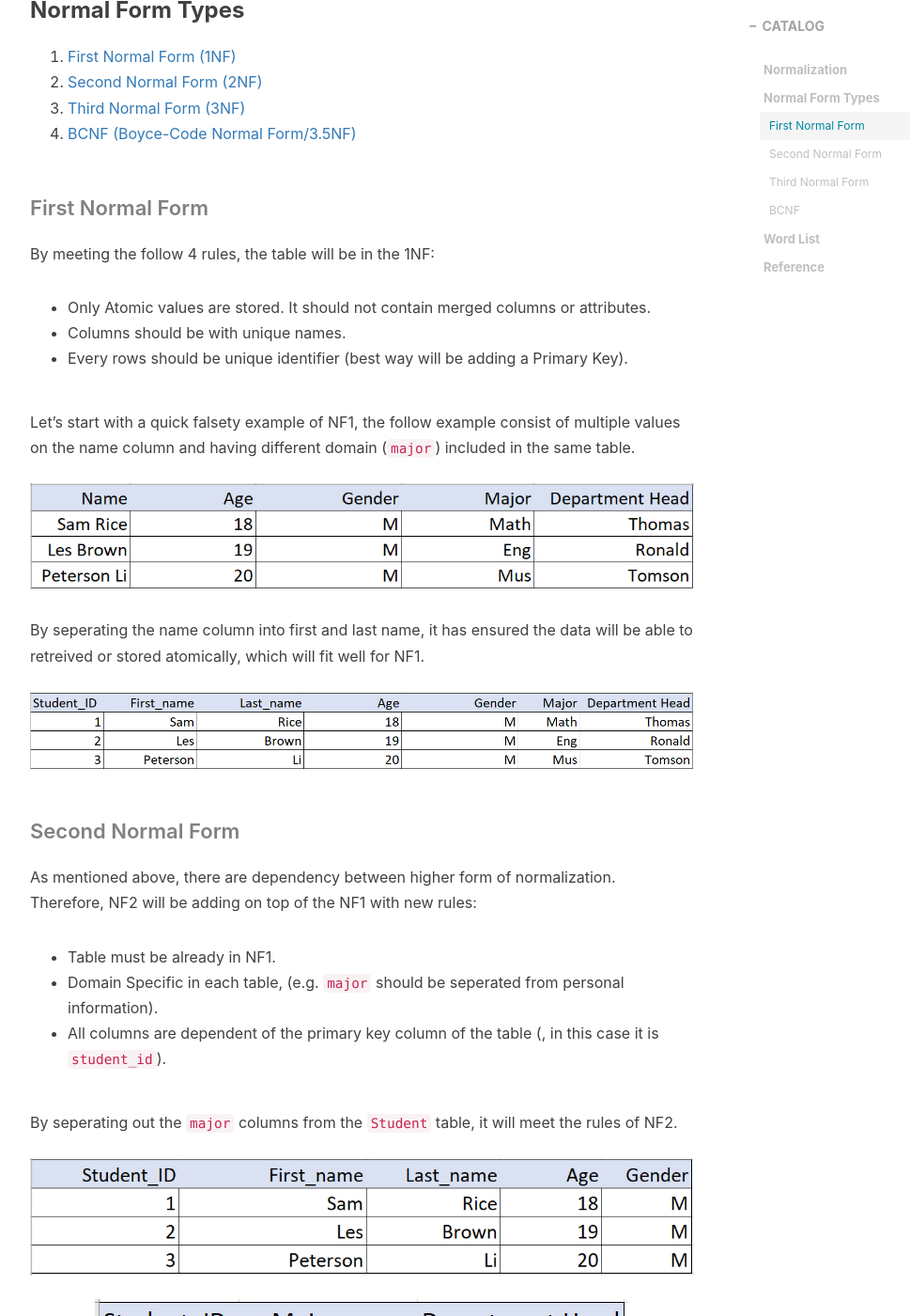
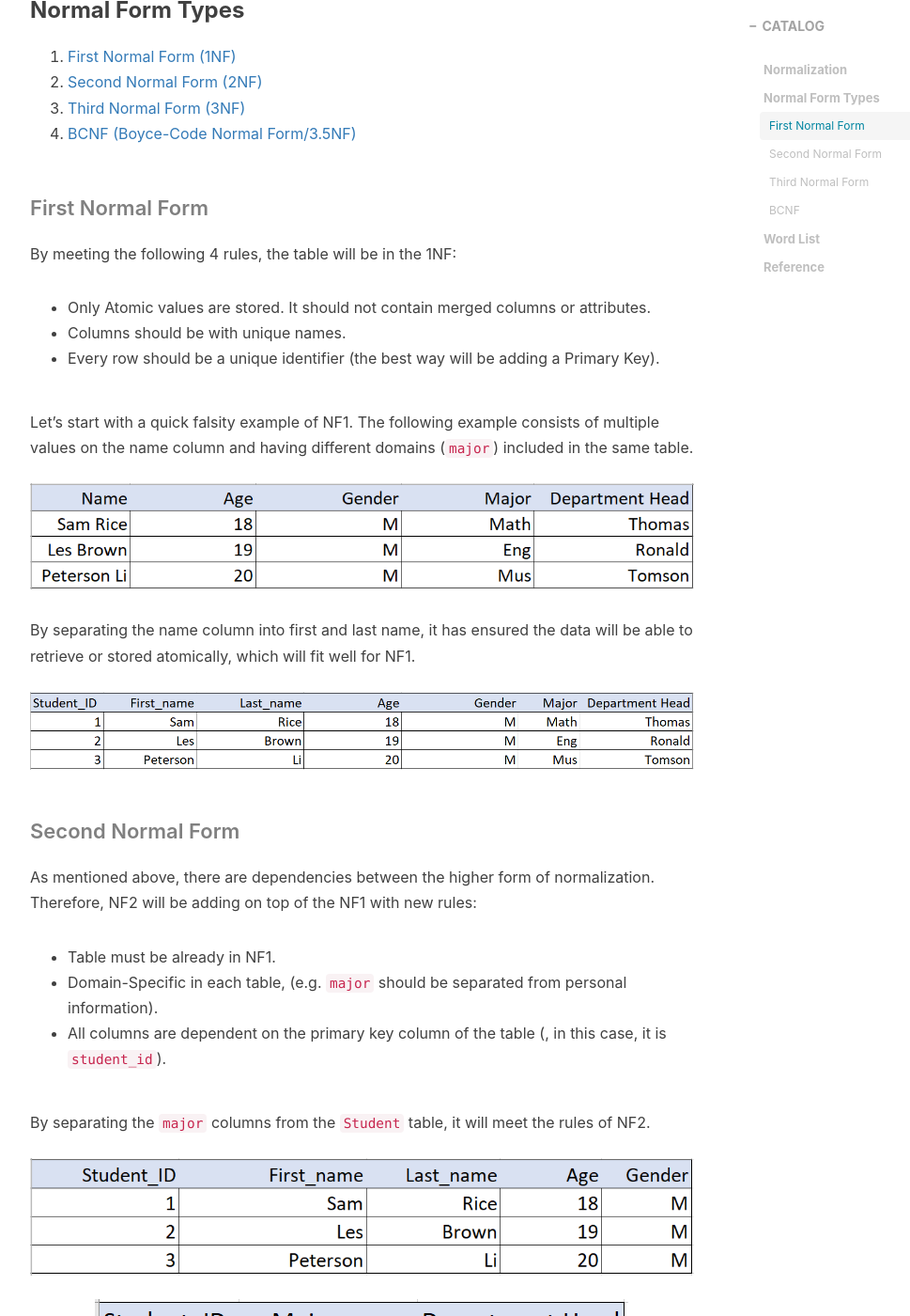
Before and after one commit to pcheung5594/learningBlog, a Jekyll site: the page built from _posts/2021-06-08-normalization.md, in a window 1280 px wide and 1400 px high, scrolled down 1155 px. Shown: the whole window at 94% size, without its empty margins (233-1202 px from the left). Built offline with Jekyll 4.4.1, drawn with Linux system fonts in a browser that asks for light colours; nearby versions of some CDN libraries; comment, search, counter and statistics services are not loaded; some of the changed text lies outside the part shown.

Commit message:
Updating blog: - Grammarly fix on older post - Adding Aws Fun Project - Adding why do I start this blog

```diff
--- a/_posts/2021-06-08-normalization.md
+++ b/_posts/2021-06-08-normalization.md
@@ -20,9 +20,9 @@ Normalization of Database Design is created to solve two major issues of the dat
 2. Eliminate Anomaly Data, ensuring data quality (especially from CRUD action)
 
 Some other things to keep in mind:
-- Normal Form is dependent to their previous Form (e.g. 2NF is a dependent of 1NF).
+- Normal Form is dependent on its previous form (e.g. 2NF is a dependent of 1NF).
 ![Normal Form Train](../../../../img/nf_train.PNG)
-- Some Database, especially OLAP may intentionally violate the normal form to help boost their performance, which is called **denormalization**.
+- Some Databases, especially OLAP may intentionally violate the normal form to help boost their performance, which is called **denormalization**.
 
 ### Normal Form Types
 1. [First Normal Form (1NF)](#first-normal-form)
@@ -32,41 +32,41 @@ Some other things to keep in mind:
 
 #### First Normal Form
 
-By meeting the follow 4 rules, the table will be in the 1NF:
+By meeting the following 4 rules, the table will be in the 1NF:
 - Only Atomic values are stored. It should not contain merged columns or attributes.
 - Columns should be with unique names.
-- Every rows should be unique identifier (best way will be adding a Primary Key).
+- Every row should be a unique identifier (the best way will be adding a Primary Key).
 
-Let's start with a quick falsety example of NF1, the follow example consist of multiple values on the name column and having different domain (`major`) included in the same table.
+Let's start with a quick falsity example of NF1. The following example consists of multiple values on the name column and having different domains (`major`) included in the same table.
 ![Falsety NF1](../../../../img/NF1_falsety.PNG)
 
-By seperating the name column into first and last name, it has ensured the data will be able to retreived or stored atomically, which will fit well for NF1.
+By separating the name column into first and last name, it has ensured the data will be able to retrieve or stored atomically, which will fit well for NF1.
 ![NF1 1 example](../../../../img/NF1_1.PNG)
 
 #### Second Normal Form
 
-As mentioned above, there are dependency between higher form of normalization. Therefore, NF2 will be adding on top of the NF1 with new rules:
+As mentioned above, there are dependencies between the higher form of normalization. Therefore, NF2 will be adding on top of the NF1 with new rules:
 - Table must be already in NF1.
-- Domain Specific in each table, (e.g. `major` should be seperated from personal information).
-- All columns are dependent of the primary key column of the table (, in this case it is `student_id`).
+- Domain-Specific in each table, (e.g. `major` should be separated from personal information).
+- All columns are dependent on the primary key column of the table (, in this case, it is `student_id`).
 
-By seperating out the `major` columns from the `Student` table, it will meet the rules of NF2.
+By separating the `major` columns from the `Student` table, it will meet the rules of NF2.
 ![NF2 1 example](../../../../img/NF2_1.PNG)
 ![NF2 2 example](../../../../img/NF2_2.PNG)
 
 #### Third Normal Form
 
-In the image above, the `department_head` is depending on the `major`, which is very odd, as it is relating on a non-prime attribute. This is called a **transitive dependency**, which may lead to issue of data duplication. Therefore, the Third Normal Form will be adding new rules:
+In the image above, the `department_head` is depending on the `major`, which is very odd, as it is relating to a non-prime attribute. This is called a **transitive dependency**, which may lead to the issue of data duplication. Therefore, the Third Normal Form will be adding new rules:
 - Table must be already in NF2
 - No Transitive Dependency
     - , which means should not be having a non-prime attribute depending on another non-prime attribute this is **transitive dependent**.
 
-By seperating out the `department_head` into its own table `department` will meet the rules of NF3.
+By separating the `department_head` into its own table `department`, it will meet the rules of NF3.
 ![NF3 2 example](../../../../img/NF3_3.PNG)
 
 #### BCNF
 
-Actually, BCNF is also part of the NF3. As you can see, it is quite weird that why `major` is attached with the `student_id`. When we only want to check for the `major` only, it will not work very well. That's why we need NF3.5 which also dependent on NF3:
+BCNF is also part of the NF3. As you can see, it is quite weird that why `major` is attached with the `student_id`. When we only want to check for the `major` it will not work very well. That's why we need NF3.5 which also dependent on NF3:
 - Table must be already in NF3.
 - For a dependency of A -> B, A cannot be a non-prime attribute when B is a prime attribute.
 
```
Also changed, not shown: other parts of _posts/2021-06-08-normalization.md (+1 -1 lines), _posts/2021-06-09-blog.md (+3 -3 lines), _posts/2021-06-10-advanced-normalization.md (+7 -7 lines), _posts/2021-06-26-aws-fun-project.md (added, +64 -0 lines), _posts/2021-06-26-blog-thought.md (added, +34 -0 lines), img/AWS_explore_001.PNG (added), img/aws_datapipline_1.png (added), img/aws_ecs_1.png (added).
